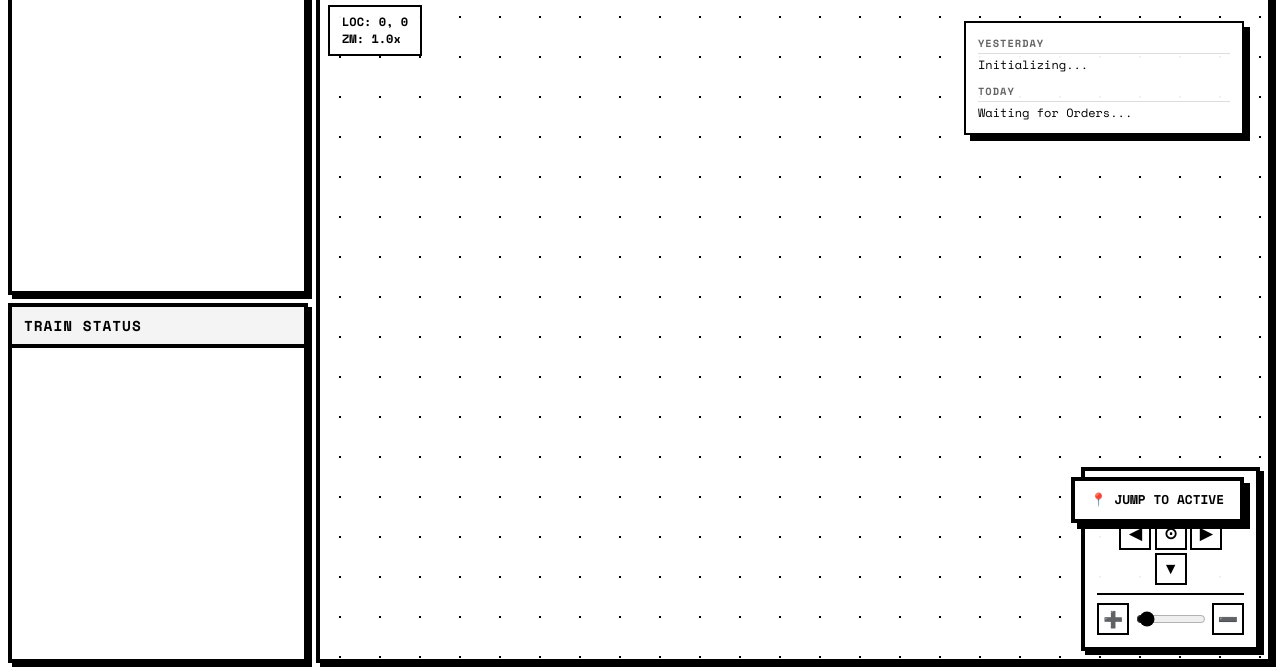
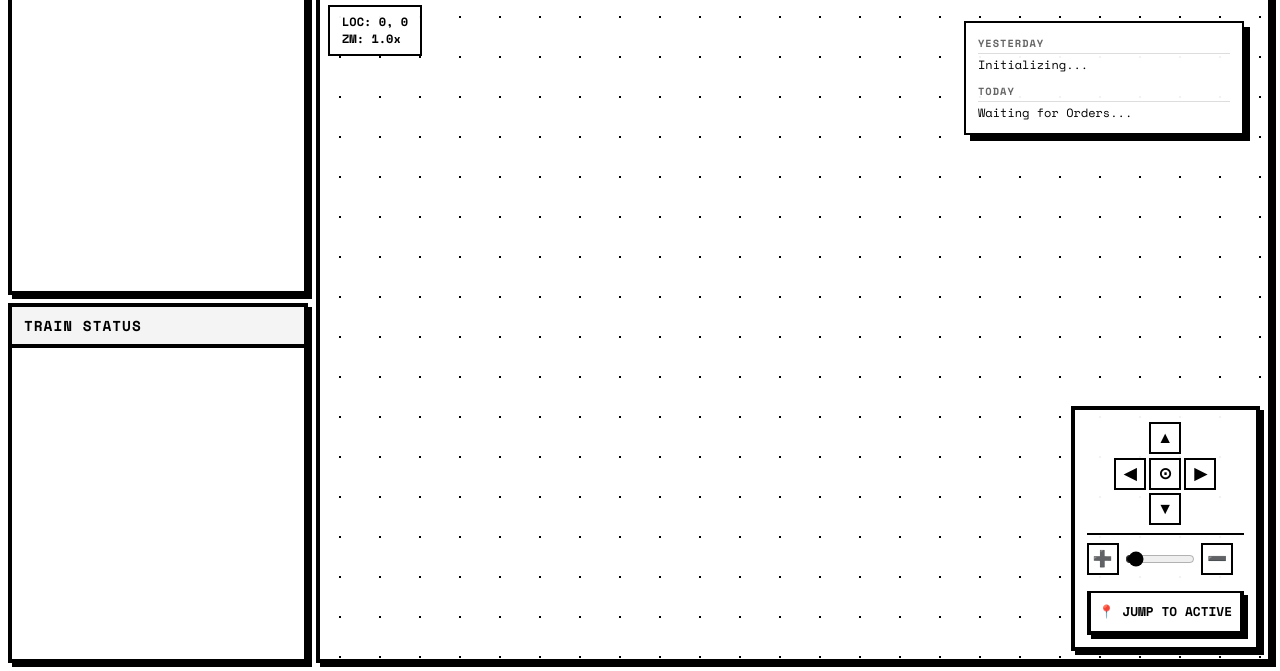
Before and after one commit to gaurawsinghbusiness-sys/AiRail, a website: page public/index.html in a window 1280 px wide. Shown: the part 129-800 px from the top of the page. Drawn offline with nearby package versions, Linux system fonts and the light colour scheme; no server answers.

Commit message:
style: move jump-active button to the bottom of the control cluster

```diff
--- a/public/css/style.css
+++ b/public/css/style.css
@@ -357,21 +357,20 @@ body {
 }
 
 .jump-active-btn {
-  position: absolute;
-  bottom: 8rem; /* Above nav controls */
-  right: 1rem;
   background: #fff;
   color: #000;
   border: 4px solid #000;
-  padding: 0.6rem 1rem;
+  padding: 0.6rem 0.5rem;
   font-weight: 800;
   font-family: var(--font-mono);
   font-size: 0.8rem;
-  box-shadow: 6px 6px 0 #000;
+  box-shadow: 4px 4px 0 #000;
   cursor: pointer;
-  z-index: 30;
   pointer-events: auto;
   transition: all 0.1s;
+  width: 100%;
+  margin-top: 0.5rem;
+  border-top: 2px solid #000;
 }
 
 .jump-active-btn:hover {
--- a/public/index.html
+++ b/public/index.html
@@ -52,8 +52,6 @@
             </div>
           </div>
 
-          <button id="jump-active" class="jump-active-btn" onclick="rideTrain(trains[0]?.id)">📍 JUMP TO ACTIVE</button>
-
           <!-- Explicit Navigation Controls -->
           <div class="nav-controls">
             <div class="pan-grid">
@@ -71,6 +69,8 @@
               <input type="range" id="zoom-slider" min="0.1" max="5.0" step="0.1" value="0.4">
               <button id="zoom-out" class="nav-btn" title="Zoom Out">➖</button>
             </div>
+
+            <button id="jump-active" class="jump-active-btn" onclick="rideTrain(trains[0]?.id)">📍 JUMP TO ACTIVE</button>
           </div>
         </div>
         <svg id="simulation-canvas"></svg>
```
